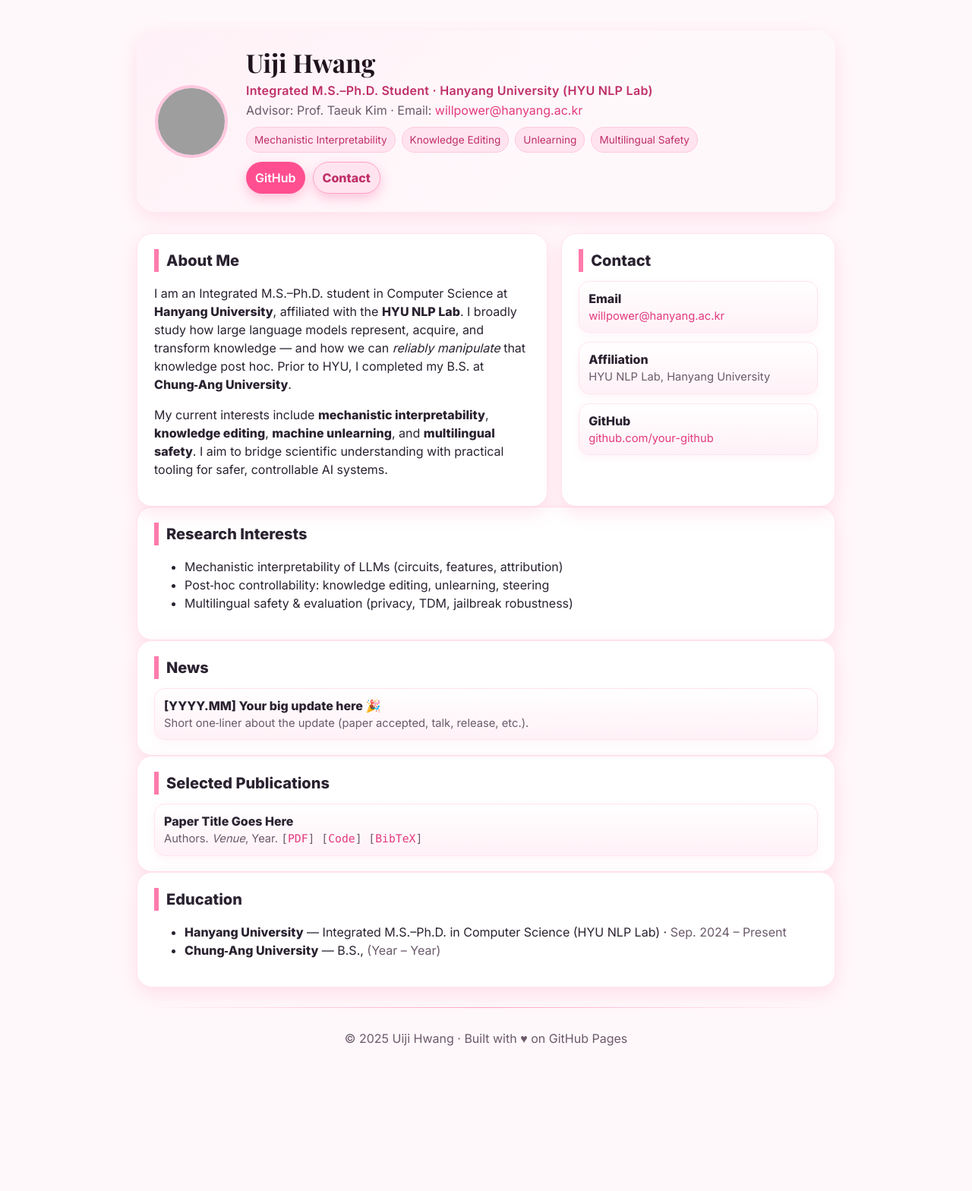
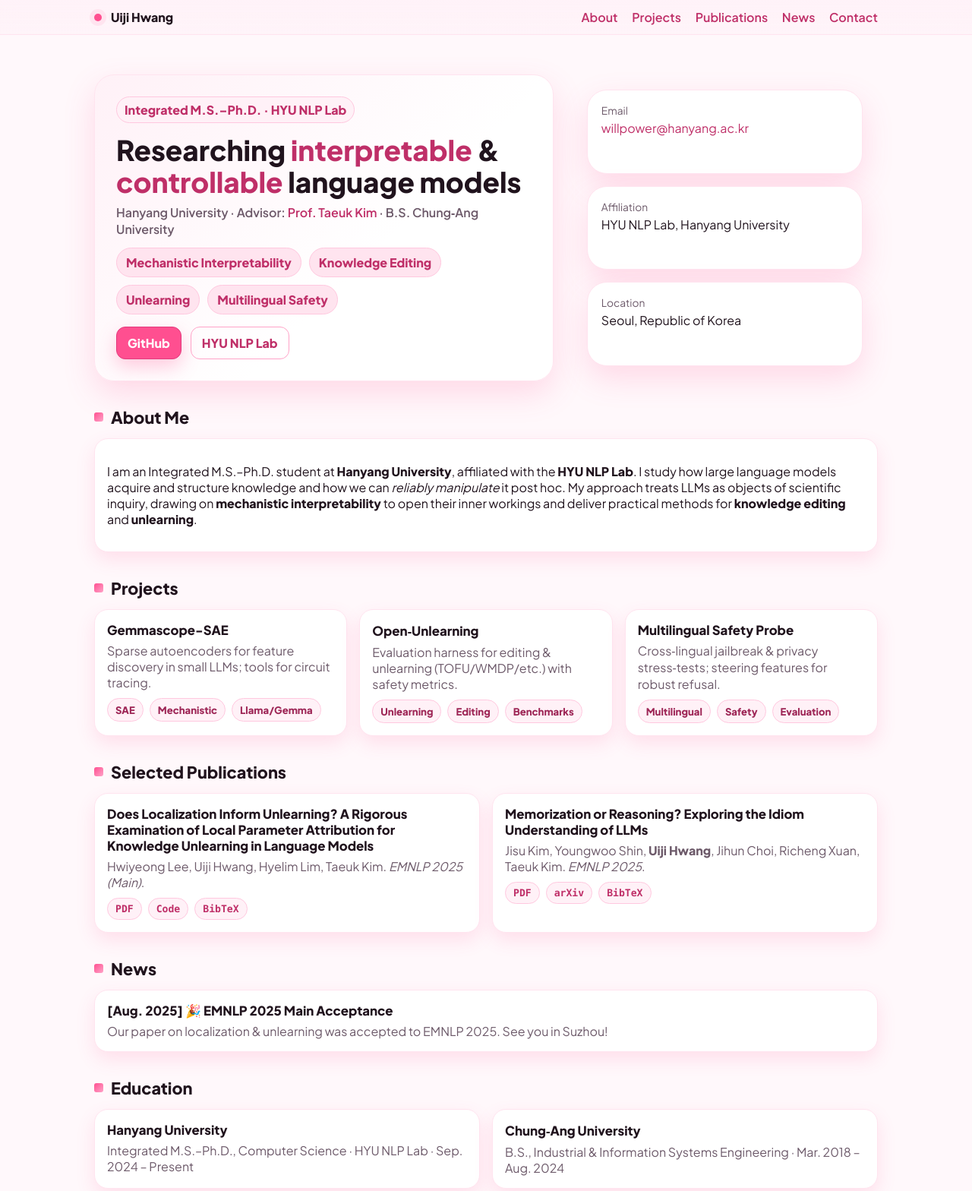
Before and after one commit to hyuiji/hyuiji.github.io, a plain HTML site: page index.html in a window 1280 px wide. Shown: the top 1568 px of the page at 76% size. Before the commit the page ends 1475 px from the top, so only its background shows below. Drawn offline with nearby package versions, Linux system fonts and the light colour scheme; grey boxes are pictures that could not be loaded.

Commit message:
Update index.html

```diff
--- a/index.html
+++ b/index.html
@@ -7,167 +7,211 @@
   <meta name="description" content="Uiji Hwang — Integrated M.S.–Ph.D. student at Hanyang University (HYU NLP Lab)." />
   <link rel="preconnect" href="https://fonts.googleapis.com">
   <link rel="preconnect" href="https://fonts.gstatic.com" crossorigin>
-  <link href="https://fonts.googleapis.com/css2?family=Inter:wght@300;400;600;800&family=Playfair+Display:wght@700&display=swap" rel="stylesheet">
+  <link href="https://fonts.googleapis.com/css2?family=Inter:wght@300;400;600;800&family=Plus+Jakarta+Sans:wght@400;600;800&display=swap" rel="stylesheet">
   <style>
     :root{
-      --pink-50:#fff1f7; /* very light */
-      --pink-100:#ffe4ef;
-      --pink-200:#ffc8df;
-      --pink-300:#ffa3c8;
-      --pink-400:#ff7bab;
-      --pink-500:#ff4f90; /* primary */
-      --pink-600:#e23a7d;
-      --pink-700:#bf2f68;
-      --bg:#fff8fb;
-      --text:#2a2230;
-      --muted:#6b5a6a;
-      --card:#ffffff;
-      --ring: var(--pink-300);
-      --shadow: 0 8px 24px rgba(255,79,144,.15);
+      --pink-50:#fff1f7; --pink-100:#ffe4ef; --pink-200:#ffc8df; --pink-300:#ffa3c8; --pink-400:#ff7bab;
+      --pink-500:#ff4f90; --pink-600:#e23a7d; --pink-700:#bf2f68; --pink-800:#9e2757;
+      --bg:#fff8fb; --text:#20131d; --muted:#6d5a6a; --card:#ffffff; --ring: var(--pink-300);
+      --shadow-lg: 0 16px 40px rgba(255,79,144,.18); --shadow-md: 0 10px 24px rgba(255,79,144,.14);
+      --radius: 18px; --radius-lg: 26px; --maxw: 1080px;
     }
     *{box-sizing:border-box}
-    html,body{margin:0;padding:0;background:var(--bg);color:var(--text);font-family:Inter,system-ui,Segoe UI,Apple SD Gothic Neo,AppleGothic,"Noto Sans KR",sans-serif;line-height:1.5}
-    a{color:var(--pink-600);text-decoration:none}
-    a:hover{text-decoration:underline}
-    .wrap{max-width:960px;margin:40px auto 96px;padding:0 20px}
-    header{display:flex;gap:24px;align-items:center;background:linear-gradient(135deg,var(--pink-50),transparent 60%);padding:24px;border-radius:24px;box-shadow:var(--shadow)}
-    .avatar{width:96px;height:96px;border-radius:50%;object-fit:cover;border:4px solid var(--pink-200);background:#fff}
-    .title h1{font-family:"Playfair Display",serif;font-size:2.1rem;line-height:1.1;margin:0 0 6px;color:#20131d}
-    .subtitle{font-weight:600;color:var(--pink-700);letter-spacing:.3px}
-    .meta{margin-top:2px;color:var(--muted)}
-    .badges{display:flex;flex-wrap:wrap;gap:8px;margin-top:10px}
-    .badge{background:var(--pink-100);color:var(--pink-700);padding:6px 10px;border-radius:999px;font-size:.85rem;border:1px solid var(--pink-200)}
+    html,body{margin:0;padding:0;background:var(--bg);color:var(--text);font-family:"Plus Jakarta Sans",Inter,system-ui,"Noto Sans KR",sans-serif}
+    a{color:var(--pink-700);text-decoration:none}
+    a:hover{opacity:.9}
+    .container{max-width:var(--maxw);margin:0 auto;padding:24px}
 
-    .grid{display:grid;gap:18px;margin-top:28px}
-    @media(min-width:840px){.grid{grid-template-columns:1.2fr .8fr}}
+    /* --- TOP NAV --- */
+    .nav{position:sticky;top:0;backdrop-filter:saturate(180%) blur(10px);background:linear-gradient(180deg, rgba(255,241,247,.85), rgba(255,241,247,.55));border-bottom:1px solid var(--pink-100);z-index:50}
+    .nav-inner{max-width:var(--maxw);margin:0 auto;display:flex;align-items:center;justify-content:space-between;padding:12px 24px}
+    .brand{display:flex;gap:12px;align-items:center;font-weight:800}
+    .dot{width:10px;height:10px;background:var(--pink-500);border-radius:50%;box-shadow:0 0 0 6px var(--pink-100)}
+    .nav a{font-weight:600;margin-left:16px}
 
-    section{background:var(--card);border-radius:20px;padding:20px 22px;box-shadow:var(--shadow);border:1px solid var(--pink-100)}
-    section h2{margin:0 0 12px;font-size:1.25rem;border-left:6px solid var(--pink-400);padding-left:10px}
+    /* --- HERO --- */
+    .hero{display:grid;gap:24px;grid-template-columns:1.2fr .8fr;margin-top:28px}
+    @media(max-width:900px){.hero{grid-template-columns:1fr}}
+    .card{background:var(--card);border:1px solid var(--pink-100);border-radius:var(--radius-lg);box-shadow:var(--shadow-lg)}
+    .hero-left{padding:28px;background:linear-gradient(135deg,var(--pink-50),#fff 60%)}
+    .kicker{display:inline-flex;gap:8px;align-items:center;padding:6px 10px;border:1px solid var(--pink-200);background:var(--pink-50);border-radius:999px;font-weight:700;color:var(--pink-700)}
+    h1{font-size:2.3rem;line-height:1.15;margin:14px 0 8px}
+    .sub{color:var(--muted);font-weight:600}
+    .chips{display:flex;flex-wrap:wrap;gap:10px;margin:14px 0}
+    .chip{padding:8px 12px;border-radius:999px;background:var(--pink-100);border:1px solid var(--pink-200);font-weight:700;color:var(--pink-700)}
+    .cta{display:flex;gap:12px;margin-top:16px}
+    .btn{display:inline-flex;align-items:center;gap:10px;padding:10px 14px;border-radius:12px;border:1px solid var(--pink-300);font-weight:800}
+    .btn.primary{background:var(--pink-500);border-color:var(--pink-600);color:white;box-shadow:0 10px 24px rgba(255,79,144,.28)}
 
-    .list{display:grid;gap:12px}
-    .item{padding:10px 12px;border:1px solid var(--pink-100);border-radius:14px;background:linear-gradient(180deg,#fff, var(--pink-50));box-shadow:0 3px 12px rgba(255,79,144,.07)}
-    .item-title{font-weight:700}
-    .item-meta{font-size:.92rem;color:var(--muted)}
+    .hero-right{display:grid;gap:16px;padding:20px}
+    .mini{padding:18px}
+    .label{font-size:.86rem;color:var(--muted);margin-bottom:4px}
+    .mono{font-family:ui-monospace,Menlo,Consolas,monospace}
 
-    .pill-links{display:flex;flex-wrap:wrap;gap:10px;margin-top:12px}
-    .pill{display:inline-flex;align-items:center;gap:8px;padding:8px 12px;border-radius:999px;background:var(--pink-500);color:white;font-weight:600;box-shadow:0 6px 16px rgba(255,79,144,.3)}
-    .pill.secondary{background:var(--pink-100);color:var(--pink-700);font-weight:700;border:1px solid var(--pink-300)}
+    /* --- SECTIONS --- */
+    section{margin-top:34px}
+    section h2{display:flex;align-items:center;gap:10px;margin:0 0 14px;font-size:1.35rem}
+    .accent{display:inline-block;width:12px;height:12px;border-radius:3px;background:linear-gradient(135deg,var(--pink-500),var(--pink-300))}
 
-    footer{margin-top:28px;text-align:center;color:var(--muted)}
-    .hr{height:1px;background:linear-gradient(90deg,transparent,var(--pink-300),transparent);margin:26px 0}
+    .grid{display:grid;gap:16px}
+    @media(min-width:900px){.grid.cols-2{grid-template-columns:1fr 1fr}}
+    @media(min-width:1100px){.grid.cols-3{grid-template-columns:repeat(3,1fr)}}
 
-    /* small helper classes */
+    .item{background:var(--card);border:1px solid var(--pink-100);border-radius:var(--radius);padding:16px;box-shadow:var(--shadow-md)}
+    .item h3{margin:0 0 6px;font-size:1.05rem}
     .muted{color:var(--muted)}
-    .mono{font-family:ui-monospace,SFMono-Regular,Menlo,Consolas,monospace}
-    .sr-only{position:absolute;width:1px;height:1px;padding:0;margin:-1px;overflow:hidden;clip:rect(0,0,0,0);border:0}
+
+    .tags{display:flex;flex-wrap:wrap;gap:8px;margin-top:10px}
+    .tag{font-size:.82rem;padding:6px 10px;border-radius:999px;background:var(--pink-50);border:1px solid var(--pink-200);color:var(--pink-800);font-weight:700}
+
+    /* --- FOOTER --- */
+    footer{margin:40px 0 20px;text-align:center;color:var(--muted)}
   </style>
 </head>
 <body>
-  <div class="wrap">
-    <header>
-      <!-- Replace src with your own avatar image URL -->
-      <img class="avatar" src="https://avatars.githubusercontent.com/u/00000000?v=4" alt="Avatar" />
-      <div class="title">
-        <h1>Uiji Hwang</h1>
-        <div class="subtitle">Integrated M.S.–Ph.D. Student · Hanyang University (HYU NLP Lab)</div>
-        <div class="meta">Advisor: Prof. Taeuk Kim · Email: <a href="mailto:willpower@hanyang.ac.kr">willpower@hanyang.ac.kr</a></div>
-        <div class="badges">
-          <span class="badge">Mechanistic Interpretability</span>
-          <span class="badge">Knowledge Editing</span>
-          <span class="badge">Unlearning</span>
-          <span class="badge">Multilingual Safety</span>
+  <nav class="nav">
+    <div class="nav-inner">
+      <div class="brand"><span class="dot"></span> Uiji Hwang</div>
+      <div class="links">
+        <a href="#about">About</a>
+        <a href="#projects">Projects</a>
+        <a href="#publications">Publications</a>
+        <a href="#news">News</a>
+        <a href="#contact">Contact</a>
+      </div>
+    </div>
+  </nav>
+
+  <div class="container">
+    <!-- HERO -------------------------------------------------------------- -->
+    <div class="hero">
+      <div class="hero-left card">
+        <span class="kicker">Integrated M.S.–Ph.D. · HYU NLP Lab</span>
+        <h1>Researching <span style="color:var(--pink-700)">interpretable</span> & <span style="color:var(--pink-700)">controllable</span> language models</h1>
+        <div class="sub">Hanyang University · Advisor: <a href="https://scholar.google.com/citations?user=eH5uq7wAAAAJ" target="_blank" rel="noreferrer">Prof. Taeuk Kim</a> · B.S. Chung‑Ang University</div>
+        <div class="chips">
+          <span class="chip">Mechanistic Interpretability</span>
+          <span class="chip">Knowledge Editing</span>
+          <span class="chip">Unlearning</span>
+          <span class="chip">Multilingual Safety</span>
         </div>
-        <div class="pill-links">
-          <a class="pill" href="https://github.com/your-github" target="_blank" rel="noreferrer">GitHub</a>
-          <a class="pill secondary" href="#contact">Contact</a>
+        <div class="cta">
+          <a class="btn primary" href="https://github.com/hyuiji" target="_blank" rel="noreferrer">GitHub</a>
+          <a class="btn" href="https://sites.google.com/view/hyu-nlp/home?authuser=0" target="_blank" rel="noreferrer">HYU NLP Lab</a>
         </div>
       </div>
-    </header>
-
-    <div class="grid">
-      <section aria-labelledby="about">
-        <h2 id="about">About Me</h2>
-        <p>
-          I am an Integrated M.S.–Ph.D. student in Computer Science at <strong>Hanyang University</strong>, affiliated with the <strong>HYU NLP Lab</strong>.
-          I broadly study how large language models represent, acquire, and transform knowledge — and how we can <em>reliably manipulate</em> that knowledge post hoc.
-          Prior to HYU, I completed my B.S. at <strong>Chung‑Ang University</strong>.
-        </p>
-        <p>
-          My current interests include <strong>mechanistic interpretability</strong>,
-          <strong>knowledge editing</strong>, <strong>machine unlearning</strong>, and
-          <strong>multilingual safety</strong>. I aim to bridge scientific understanding with
-          practical tooling for safer, controllable AI systems.
-        </p>
-      </section>
-
-      <section aria-labelledby="contact">
-        <h2 id="contact">Contact</h2>
-        <div class="list">
-          <div class="item">
-            <div class="item-title">Email</div>
-            <div class="item-meta"><a href="mailto:willpower@hanyang.ac.kr">willpower@hanyang.ac.kr</a></div>
-          </div>
-          <div class="item">
-            <div class="item-title">Affiliation</div>
-            <div class="item-meta">HYU NLP Lab, Hanyang University</div>
-          </div>
-          <div class="item">
-            <div class="item-title">GitHub</div>
-            <div class="item-meta"><a href="https://github.com/your-github" target="_blank" rel="noreferrer">github.com/your-github</a></div>
-          </div>
+      <div class="hero-right">
+        <div class="mini card">
+          <div class="label">Email</div>
+          <div><a href="mailto:willpower@hanyang.ac.kr">willpower@hanyang.ac.kr</a></div>
         </div>
-      </section>
+        <div class="mini card">
+          <div class="label">Affiliation</div>
+          <div>HYU NLP Lab, Hanyang University</div>
+        </div>
+        <div class="mini card">
+          <div class="label">Location</div>
+          <div>Seoul, Republic of Korea</div>
+        </div>
+      </div>
     </div>
 
-    <section aria-labelledby="research">
-      <h2 id="research">Research Interests</h2>
-      <ul>
-        <li>Mechanistic interpretability of LLMs (circuits, features, attribution)</li>
-        <li>Post‑hoc controllability: knowledge editing, unlearning, steering</li>
-        <li>Multilingual safety & evaluation (privacy, TDM, jailbreak robustness)</li>
-      </ul>
+    <!-- ABOUT ------------------------------------------------------------- -->
+    <section id="about">
+      <h2><span class="accent"></span> About Me</h2>
+      <div class="item">
+        <p>
+          I am an Integrated M.S.–Ph.D. student at <strong>Hanyang University</strong>, affiliated with the
+          <strong>HYU NLP Lab</strong>. I study how large language models acquire and structure knowledge
+          and how we can <em>reliably manipulate</em> it post hoc. My approach treats LLMs as objects of
+          scientific inquiry, drawing on <strong>mechanistic interpretability</strong> to open their inner workings
+          and deliver practical methods for <strong>knowledge editing</strong> and <strong>unlearning</strong>.
+        </p>
+      </div>
     </section>
 
-    <section aria-labelledby="news">
-      <h2 id="news">News</h2>
-      <div class="list">
-        <!-- Replace with your real news; keep newest on top -->
+    <!-- PROJECTS ---------------------------------------------------------- -->
+    <section id="projects">
+      <h2><span class="accent"></span> Projects</h2>
+      <div class="grid cols-3">
         <div class="item">
-          <div class="item-title">[YYYY.MM] Your big update here 🎉</div>
-          <div class="item-meta">Short one‑liner about the update (paper accepted, talk, release, etc.).</div>
+          <h3>Gemmascope-SAE</h3>
+          <div class="muted">Sparse autoencoders for feature discovery in small LLMs; tools for circuit tracing.</div>
+          <div class="tags"><span class="tag">SAE</span><span class="tag">Mechanistic</span><span class="tag">Llama/Gemma</span></div>
+        </div>
+        <div class="item">
+          <h3>Open‑Unlearning</h3>
+          <div class="muted">Evaluation harness for editing & unlearning (TOFU/WMDP/etc.) with safety metrics.</div>
+          <div class="tags"><span class="tag">Unlearning</span><span class="tag">Editing</span><span class="tag">Benchmarks</span></div>
+        </div>
+        <div class="item">
+          <h3>Multilingual Safety Probe</h3>
+          <div class="muted">Cross‑lingual jailbreak & privacy stress‑tests; steering features for robust refusal.</div>
+          <div class="tags"><span class="tag">Multilingual</span><span class="tag">Safety</span><span class="tag">Evaluation</span></div>
         </div>
       </div>
     </section>
 
-    <section aria-labelledby="pubs">
-      <h2 id="pubs">Selected Publications</h2>
-      <div class="list">
-        <!-- TEMPLATE: duplicate .item blocks for each work -->
-        <article class="item">
-          <div class="item-title">Paper Title Goes Here</div>
-          <div class="item-meta">Authors. <em>Venue</em>, Year.
-            <span class="mono">[<a href="#">PDF</a>] [<a href="#">Code</a>] [<a href="#">BibTeX</a>]</span>
+    <!-- PUBLICATIONS ------------------------------------------------------ -->
+    <section id="publications">
+      <h2><span class="accent"></span> Selected Publications</h2>
+      <div class="grid cols-2">
+        <div class="item">
+          <h3>Does Localization Inform Unlearning? A Rigorous Examination of Local Parameter Attribution for Knowledge Unlearning in Language Models</h3>
+          <div class="muted">Hwiyeong Lee, Uiji Hwang, Hyelim Lim, Taeuk Kim. <em>EMNLP 2025 (Main)</em>.</div>
+          <div class="tags"><span class="tag mono"><a href="#">PDF</a></span><span class="tag mono"><a href="#">Code</a></span><span class="tag mono"><a href="#">BibTeX</a></span></div>
+        </div>
+        <div class="item">
+          <h3>Memorization or Reasoning? Exploring the Idiom Understanding of LLMs</h3>
+          <div class="muted">Jisu Kim, Youngwoo Shin, <strong>Uiji Hwang</strong>, Jihun Choi, Richeng Xuan, Taeuk Kim. <em>EMNLP 2025</em>.</div>
+          <div class="tags">
+            <span class="tag mono"><a href="https://arxiv.org/pdf/2505.16216" target="_blank" rel="noreferrer">PDF</a></span>
+            <span class="tag mono"><a href="https://arxiv.org/abs/2505.16216" target="_blank" rel="noreferrer">arXiv</a></span>
+            <span class="tag mono"><a href="#">BibTeX</a></span>
           </div>
-        </article>
+        </div>
       </div>
     </section>
 
-    <section aria-labelledby="edu">
-      <h2 id="edu">Education</h2>
-      <ul>
-        <li><strong>Hanyang University</strong> — Integrated M.S.–Ph.D. in Computer Science (HYU NLP Lab) · <span class="muted">Sep. 2024 – Present</span></li>
-        <li><strong>Chung‑Ang University</strong> — B.S., <span class="muted">(Year – Year)</span></li>
-      </ul>
+    <!-- NEWS -------------------------------------------------------------- -->
+    <section id="news">
+      <h2><span class="accent"></span> News</h2>
+      <div class="grid">
+        <div class="item">
+          <h3>[Aug. 2025] 🎉 EMNLP 2025 Main Acceptance</h3>
+          <div class="muted">Our paper on localization & unlearning was accepted to EMNLP 2025. See you in Suzhou!</div>
+        </div>
+      </div>
     </section>
 
-    <div class="hr"></div>
-    <footer>
-      © <span id="year"></span> Uiji Hwang · Built with ♥ on GitHub Pages
-    </footer>
+    <!-- EDUCATION --------------------------------------------------------- -->
+    <section id="education">
+      <h2><span class="accent"></span> Education</h2>
+      <div class="grid cols-2">
+        <div class="item">
+          <h3>Hanyang University</h3>
+          <div class="muted">Integrated M.S.–Ph.D., Computer Science · HYU NLP Lab · Sep. 2024 – Present</div>
+        </div>
+        <div class="item">
+          <h3>Chung‑Ang University</h3>
+          <div class="muted">B.S., Industrial & Information Systems Engineering · Mar. 2018 – Aug. 2024</div>
+        </div>
+      </div>
+    </section>
+
+    <!-- CONTACT ----------------------------------------------------------- -->
+    <section id="contact">
+      <h2><span class="accent"></span> Contact</h2>
+      <div class="grid cols-3">
+        <div class="item"><h3>Email</h3><div class="muted"><a href="mailto:willpower@hanyang.ac.kr">willpower@hanyang.ac.kr</a></div></div>
+        <div class="item"><h3>GitHub</h3><div class="muted"><a href="https://github.com/hyuiji" target="_blank" rel="noreferrer">github.com/hyuiji</a></div></div>
+        <div class="item"><h3>Lab</h3><div class="muted"><a href="https://sites.google.com/view/hyu-nlp/home?authuser=0" target="_blank" rel="noreferrer">HYU NLP Lab</a></div></div>
+      </div>
+    </section>
+
+    <footer>© <span id="year"></span> Uiji Hwang · Built with ♥ on GitHub Pages</footer>
   </div>
 
-  <script>
-    document.getElementById('year').textContent = new Date().getFullYear();
-  </script>
+  <script>document.getElementById('year').textContent = new Date().getFullYear();</script>
 </body>
 </html>
```
